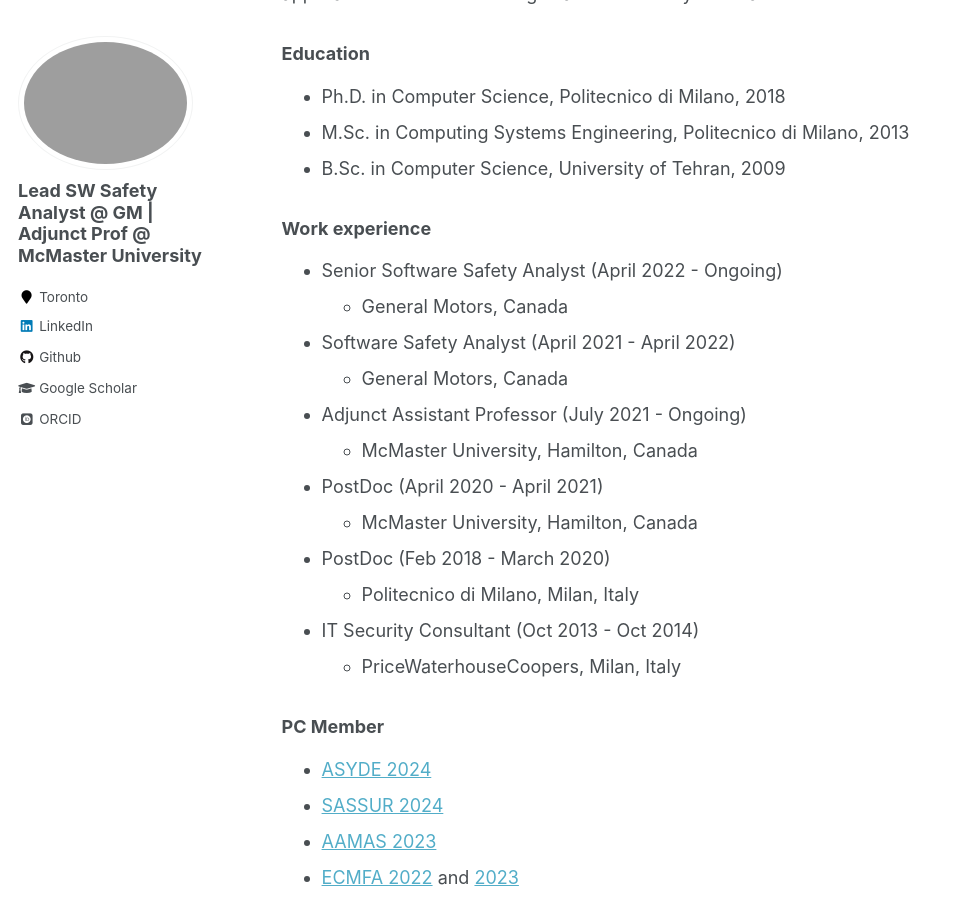
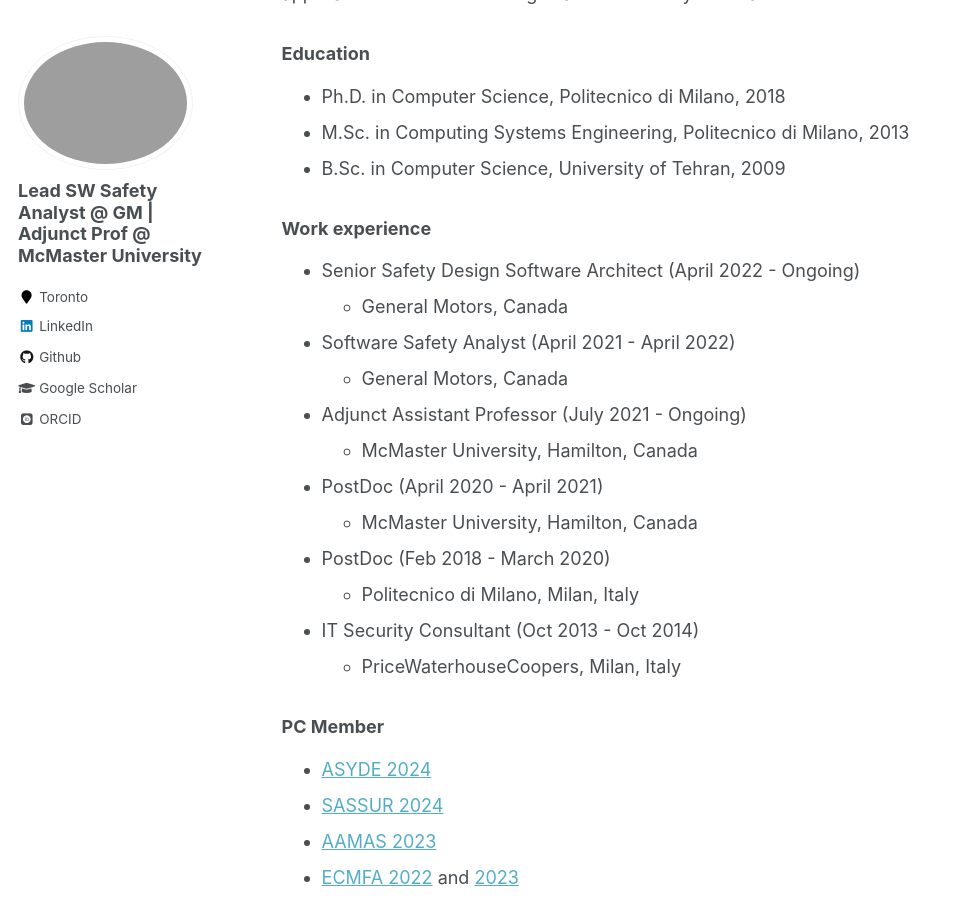
Before and after one commit to Askarpour/askarpour.github.io, a Jekyll site: the page built from _pages/about.md, in a window 1280 px wide and 900 px high, scrolled down 879 px. Shown: the whole window, without its empty margins (0-954 px from the left). Built offline with Jekyll 4.4.1, drawn with Linux system fonts in a browser that asks for light colours; some web fonts are replaced.

Commit message:
Update about.md

```diff
--- a/_pages/about.md
+++ b/_pages/about.md
@@ -29,7 +29,7 @@ My research interests include formal verification, model-based safety analysis,
 
 <h3>Work experience</h3>
 
-* Senior Software Safety Analyst (April 2022 - Ongoing)
+* Senior Safety Design Software Architect (April 2022 - Ongoing)
   * General Motors, Canada
 
 * Software Safety Analyst (April 2021 - April 2022)
```
